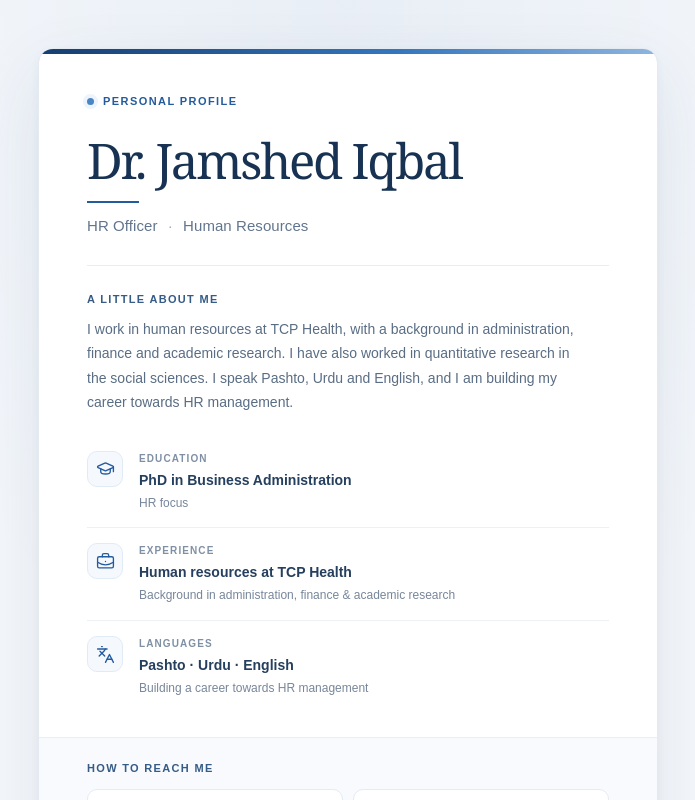
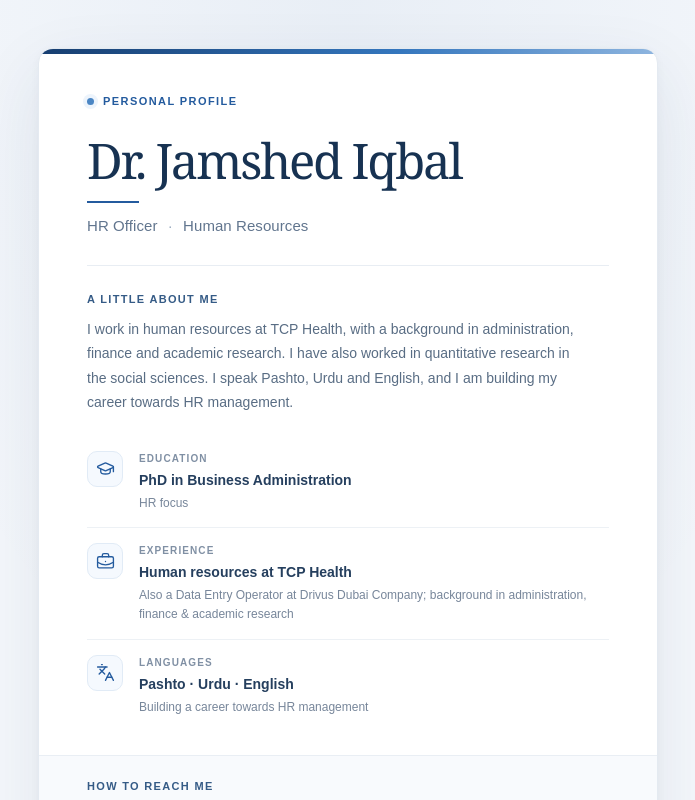
Before and after one commit to ijamshed59-droid/jamshed-iqbal, a Next.js app: page / in a window 1280 px wide. Shown: the top 800 px of the page, without its empty margins (292-987 px from the left). Built offline with nearby package versions, Linux system fonts and the light colour scheme.

Commit message:
Add Drivus Dubai data entry role

```diff
--- a/components/personal-card.tsx
+++ b/components/personal-card.tsx
@@ -11,7 +11,7 @@ const details = [
     icon: BriefcaseBusiness,
     label: 'Experience',
     value: 'Human resources at TCP Health',
-    note: 'Background in administration, finance & academic research',
+    note: 'Also a Data Entry Operator at Drivus Dubai Company; background in administration, finance & academic research',
   },
   {
     icon: Languages,
```
